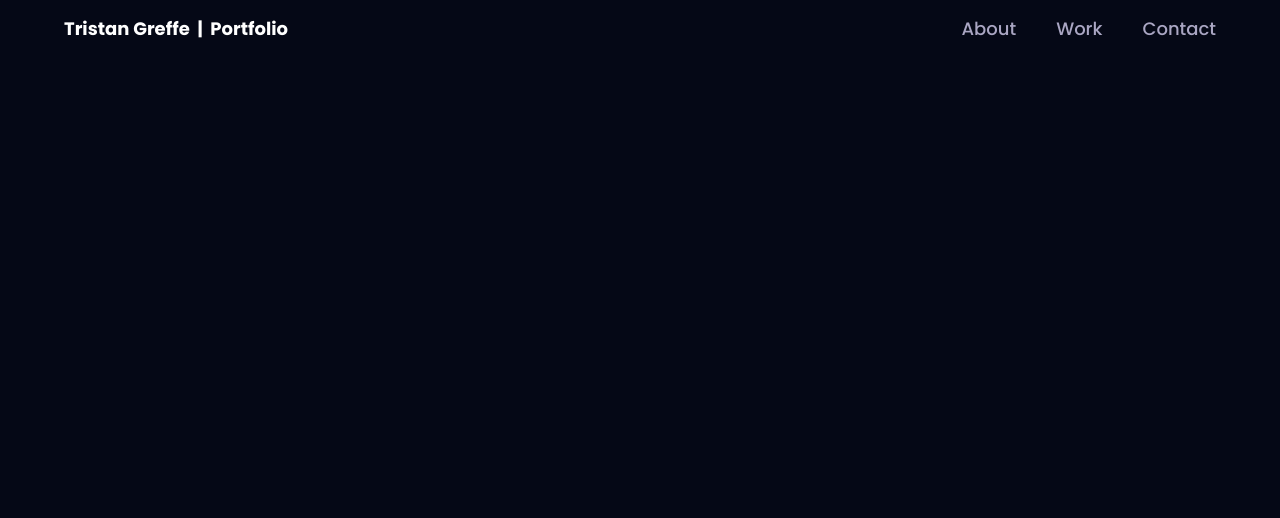
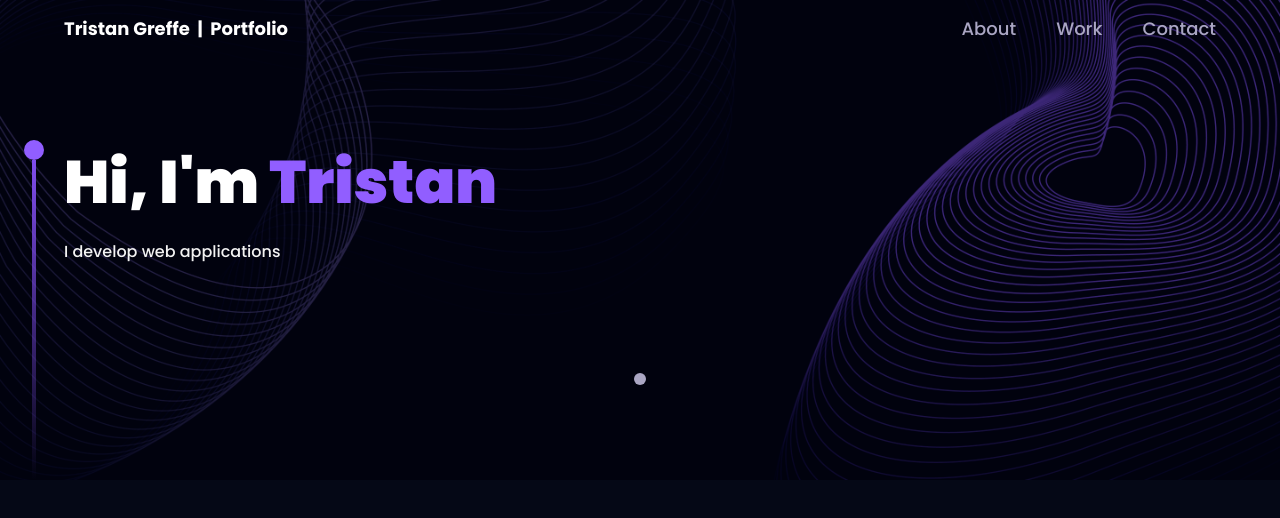
Before and after one commit to tristan-greffe/portfolio, a React (Create React App) app: page / in a window 1280 px wide. Shown: the top 518 px of the page. Built offline with nearby package versions, Linux system fonts and the light colour scheme.

Commit message:
feat: implement hero componenent

```diff
--- a/src/App.jsx
+++ b/src/App.jsx
@@ -1,6 +1,7 @@
 import React from 'react'
 import { BrowserRouter } from 'react-router-dom'
 import Navbar from './components/Navbar'
+import Hero from './components/Hero'
 
 const App = () => {
   return (
@@ -8,6 +9,7 @@ const App = () => {
       <div className="relative z-0 bg-primary">
         <div className="bg-hero">
           <Navbar />
+          <Hero />
         </div>
       </div>
     </BrowserRouter>
--- /dev/null
+++ b/src/components/Hero.jsx
@@ -0,0 +1,37 @@
+import { motion } from 'framer-motion'
+
+const Hero = () => {
+  return (
+    <section className="hero">
+      <div className="hero__container">
+        <div className="hero__element">
+          <div className="hero__element-1" />
+          <div className="hero__element-2" />
+        </div>
+        <div>
+          <h1 className="hero__title">Hi, I'm <span style={{color: "rgb(145 94 255 / 1)"}}>Tristan</span></h1>
+          <p className="hero__subtitle"> I develop web applications</p>
+        </div>
+      </div>
+      <div className="hero__motion">
+        <a href="#about">
+          <div className="hero__motion-container">
+            <motion.div
+              animate={{
+                y: [0, 24, 0],
+              }}
+              transition={{
+                duration: 1.5,
+                repeat: Infinity,
+                repeatType: "loop",
+              }}
+              className="hero__motion-animation"
+            />
+          </div>
+        </a>
+      </div>
+    </section>
+  )
+}
+
+export default Hero
--- /dev/null
+++ b/src/scss/components/hero.scss
@@ -0,0 +1,106 @@
+.bg-hero {
+  background-repeat: no-repeat;
+  background-position: center;
+  background-size: cover;
+  background-image: url(../../assets/herobg.png);
+}
+
+.hero {
+  width: 100%;
+  height: 100vh;
+  margin-left: auto;
+  margin-right: auto;
+  position: relative;
+  @include desktop-screen {
+    height: 60vh;
+ }
+}
+
+.hero__container {
+  position: absolute;
+  inset: 0px;
+  top: 120px;
+  margin-left: auto;
+  margin-right: auto;
+  display: flex;
+  max-width: 80rem;
+  flex-direction: row;
+  align-items: flex-start;
+  gap: 1.25rem;
+  padding-left: 1.5rem;
+  padding-right: 1.5rem;
+}
+
+.hero__element {
+  margin-top: 1.25rem;
+  display: flex;
+  flex-direction: column;
+  align-items: center;
+  justify-content: center;
+}
+
+.hero__element-1 {
+  height: 1.25rem;
+  width: 1.25rem;
+  border-radius: 9999px;
+  background-color: rgb(145 94 255 / 1);
+}
+
+.hero__element-2 {
+  height: 10rem;
+  width: 0.25rem;
+  background: -webkit-linear-gradient( -90deg, #804dee 0%, rgba(60, 51, 80, 0) 100% );
+  @include desktop-screen {
+    height: 20rem;
+ }
+}
+
+.hero__title {
+  margin-top: 2rem;
+  font-weight: 900;
+  color: rgb(255 255 255 / 1);
+  font-size: 40px;
+  @include desktop-screen {
+    font-size: 60px;
+  }
+}
+
+.hero__subtitle {
+  margin-top: 2rem;
+  font-size: 16px;
+  font-weight: 500;
+  color: rgb(243 243 243 / 1);
+}
+
+.hero__motion {
+  position: absolute;
+  bottom: 8rem;
+  display: flex;
+  width: 100%;
+  align-items: center;
+  justify-content: center;
+  @include desktop-screen {
+    bottom: 4rem;
+  }
+}
+
+.hero__motion-container {
+  height: 64px;
+  width: 35px;
+  display: flex;
+  align-items: flex-start;
+  justify-content: center;
+  border-radius: 1.5rem;
+  border-width: 4px;
+  border-color: rgb(170 166 195 / 1);
+  padding: 0.5rem;
+}
+
+.hero__motion-animation {
+  margin-bottom: 0.25rem;
+  height: 0.75rem;
+  width: 0.75rem;
+  border-radius: 9999px;
+  background-color: rgb(170 166 195 / 1);
+  transform: translateY(1.25551px) translateZ(0px);
+}
--- a/src/scss/components/navbar.scss
+++ b/src/scss/components/navbar.scss
@@ -1,10 +1,3 @@
-.bg-hero {
-  background-repeat: no-repeat;
-  background-position: center;
-  background-size: cover;
-  background-image: url(../../assets/herobg.png);
-}
-
 .nav {
   width: 100%;
   display: flex;
--- a/src/scss/index.scss
+++ b/src/scss/index.scss
@@ -8,3 +8,4 @@
 
 // Components
 @import "./components/navbar";
+@import "./components/hero";
```
